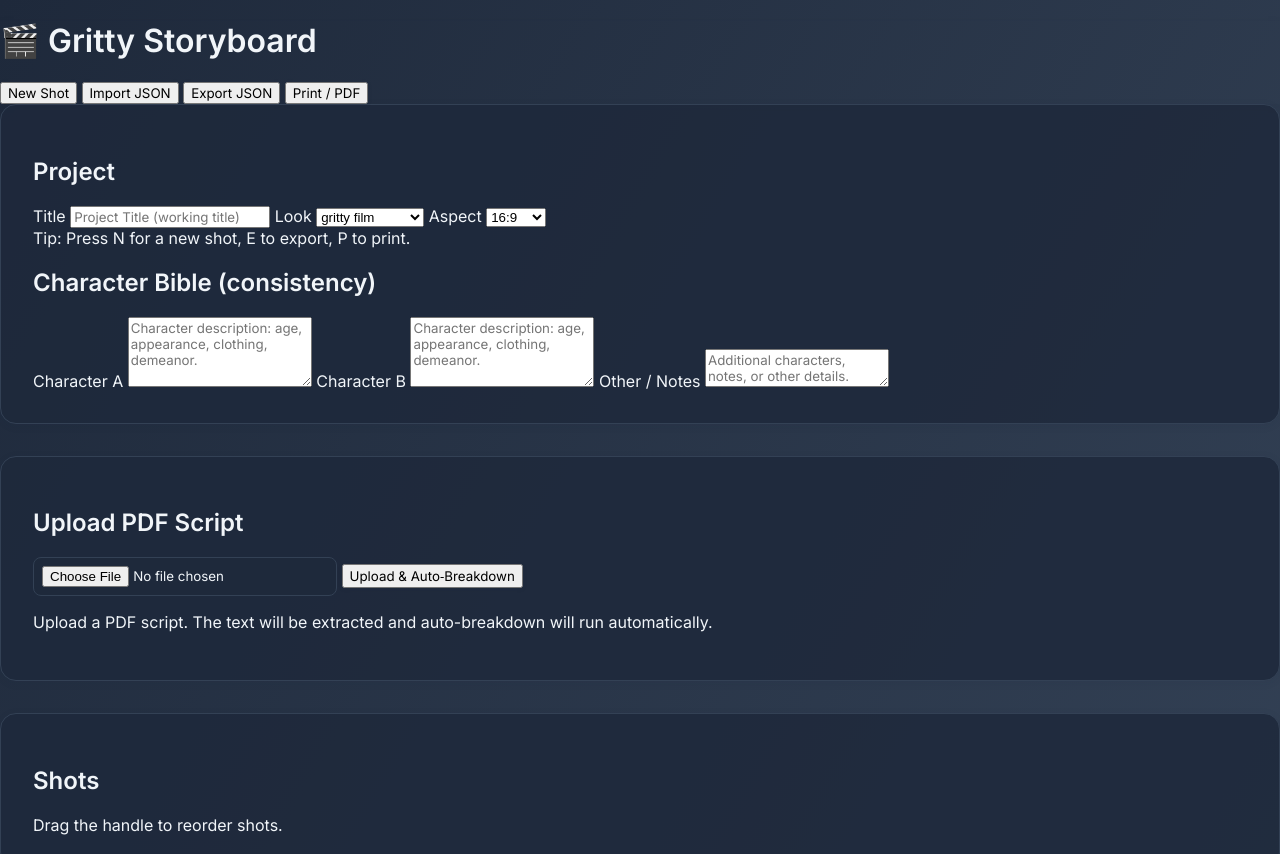
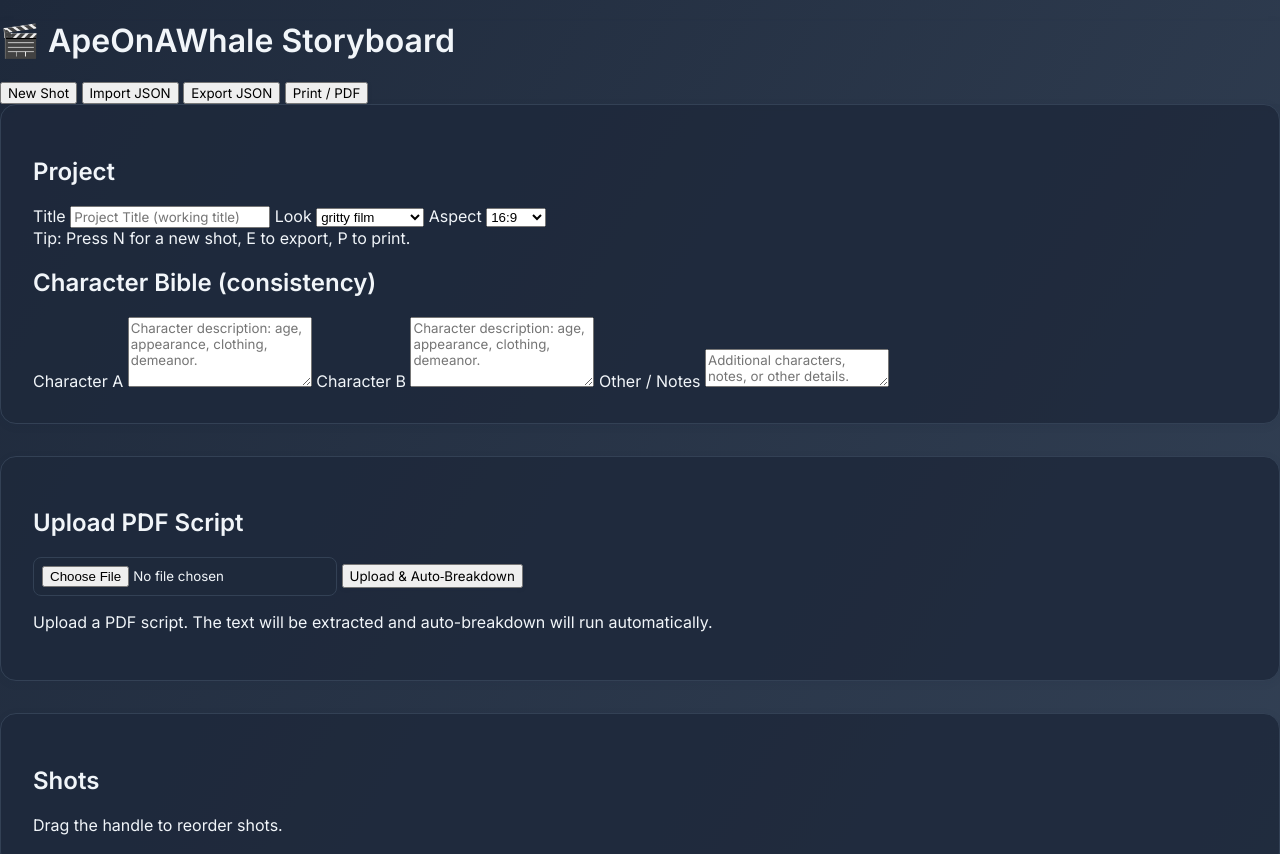
Before and after one commit to seamap3d/storyboard-app, a plain HTML site: page index.html in a window 1280 px wide. Shown: the top 854 px of the page. Drawn offline with Linux system fonts and the light colour scheme; a script that the page names is missing.

```diff
--- a/index.html
+++ b/index.html
@@ -33,7 +33,7 @@
 <body class="bg-slate-950 text-slate-100">
   <div class="max-w-7xl mx-auto p-4 md:p-6">
     <header class="flex items-center justify-between gap-3 mb-4">
-      <h1 class="text-2xl md:text-3xl font-black tracking-tight">🎬 Gritty Storyboard</h1>
+  <h1 class="text-2xl md:text-3xl font-black tracking-tight">🎬 ApeOnAWhale Storyboard</h1>
       <div class="flex items-center gap-2">
         <button id="btnNew" class="px-3 py-2 rounded-xl bg-emerald-600 hover:bg-emerald-500 text-white font-semibold shadow">New Shot</button>
         <button id="btnImport" class="px-3 py-2 rounded-xl bg-slate-800 hover:bg-slate-700 border border-slate-700">Import JSON</button>
```
